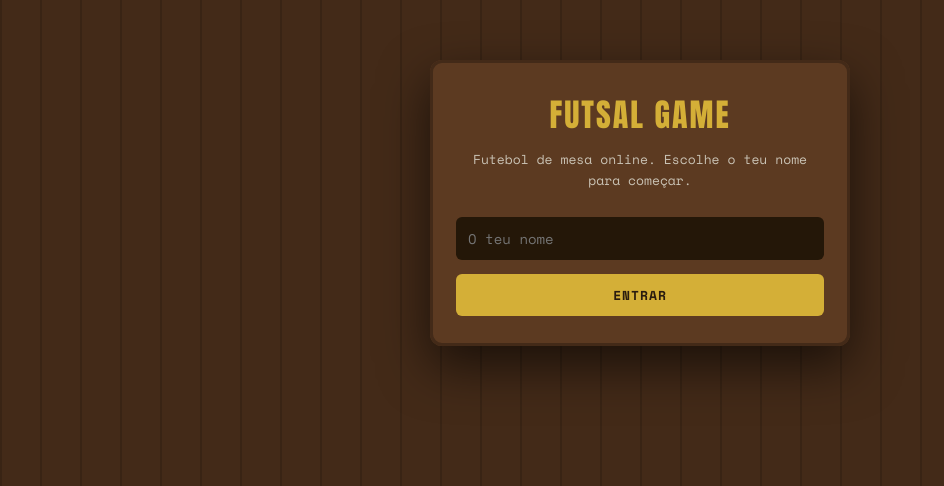
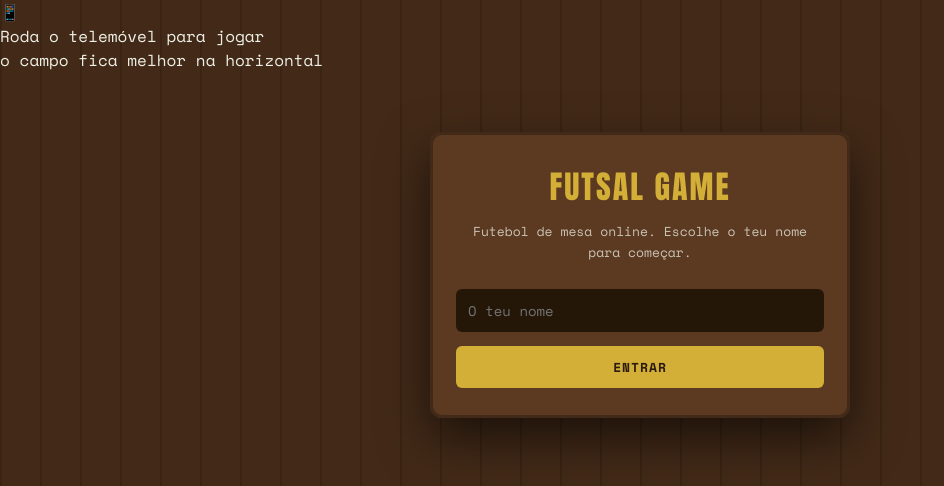
Before and after one commit to shaqiri14/FutsalGame, a website: page public/index.html in a window 1280 px wide. Shown: the whole page, without its empty margins (0-944 px from the left). Drawn offline with nearby package versions, Linux system fonts and the light colour scheme; no server answers.

Commit message:
Update index.html

```diff
--- a/public/index.html
+++ b/public/index.html
@@ -9,6 +9,11 @@
 <link rel="stylesheet" href="/style.css">
 </head>
 <body>
+
+<div id="rotateOverlay" class="rotate-overlay">
+  <div class="rotate-icon">📱</div>
+  <div class="rotate-text">Roda o telemóvel para jogar<br><span>o campo fica melhor na horizontal</span></div>
+</div>
 
 <div class="app">
 
```
